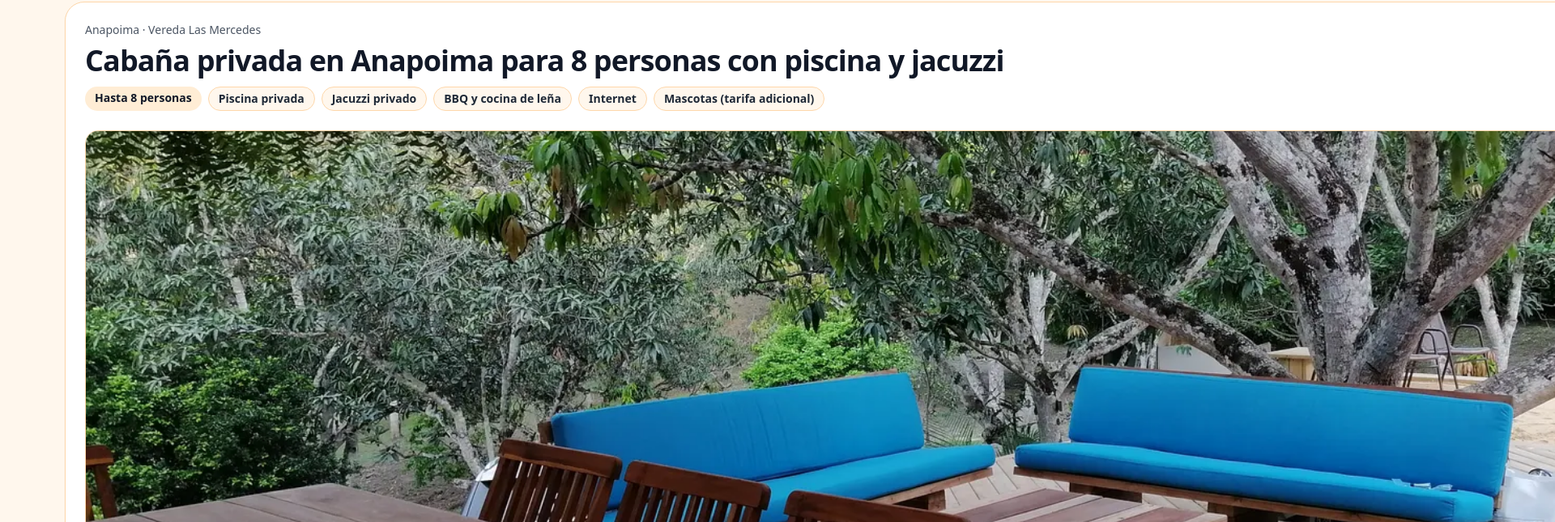
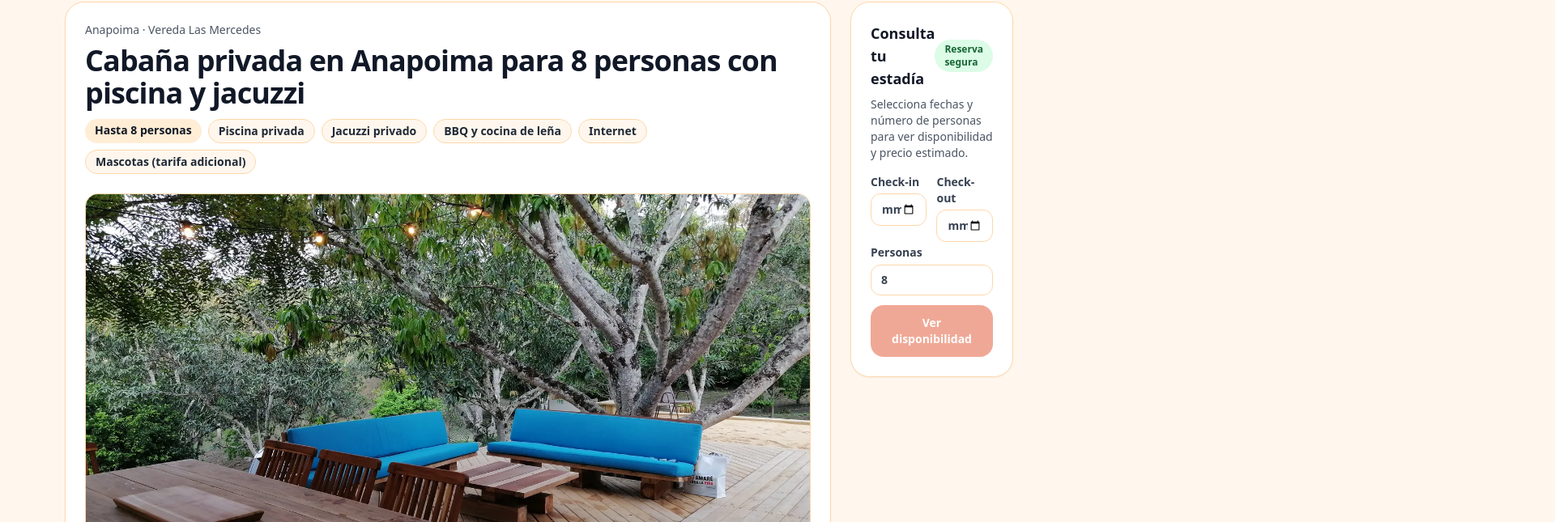
Before and after one commit to juanjarago/Alkila, a Next.js app: page /p/cabana-privada-anapoima-8-personas in a window 1280 px wide. Shown: the part 151-796 px from the top of the page at 81% size, 1920 px wide, since content can reach past the window. Built offline with nearby package versions, Linux system fonts and the light colour scheme.

Commit message:
Fix gallery width

```diff
--- a/app/p/[slug]/page.tsx
+++ b/app/p/[slug]/page.tsx
@@ -65,11 +65,11 @@ export default async function Page({
                 </span>
               ))}
             </div>
-
-            <div className="mt-6">
-              <PropertyGallery images={images} title={property.title} />
-            </div>
-
+<div className="mt-6">
+  <div className="mx-auto max-w-4xl">
+    <PropertyGallery images={images} title={property.title} />
+  </div>
+</div>
             <div className="mt-8">
               <h2 className="text-xl font-extrabold text-gray-900">
                 Descripción
--- a/components/gallery/PropertyGallery.tsx
+++ b/components/gallery/PropertyGallery.tsx
@@ -28,7 +28,8 @@ export default function PropertyGallery({ images, title }: Props) {
   return (
     <div className="space-y-4">
       {/* Imagen principal: tamaño controlado para que no “explote” en pantallas grandes */}
-      <div className="relative w-full overflow-hidden rounded-2xl border border-orange-200 bg-gray-200 aspect-[16/10] max-h-[520px]">
+      <div className="relative w-full overflow-hidden rounded-2xl border border-orange-200 bg-gray-200 aspect-[16/9]">
+
         <Image
           src={current}
           alt={title}
```
